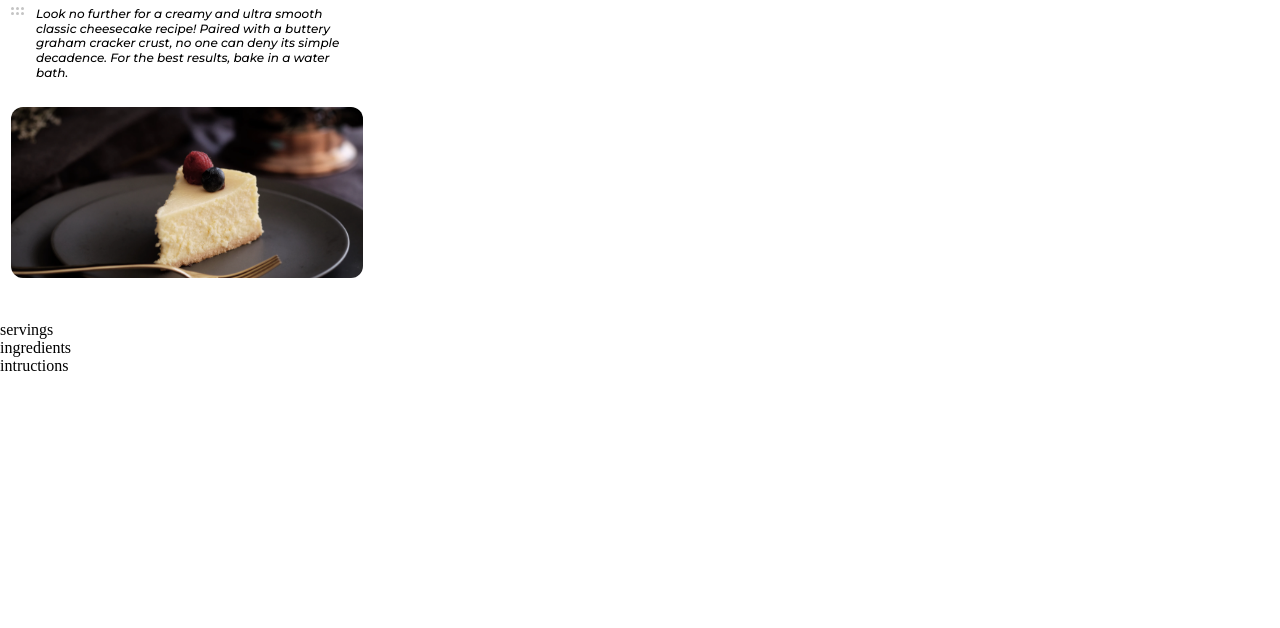
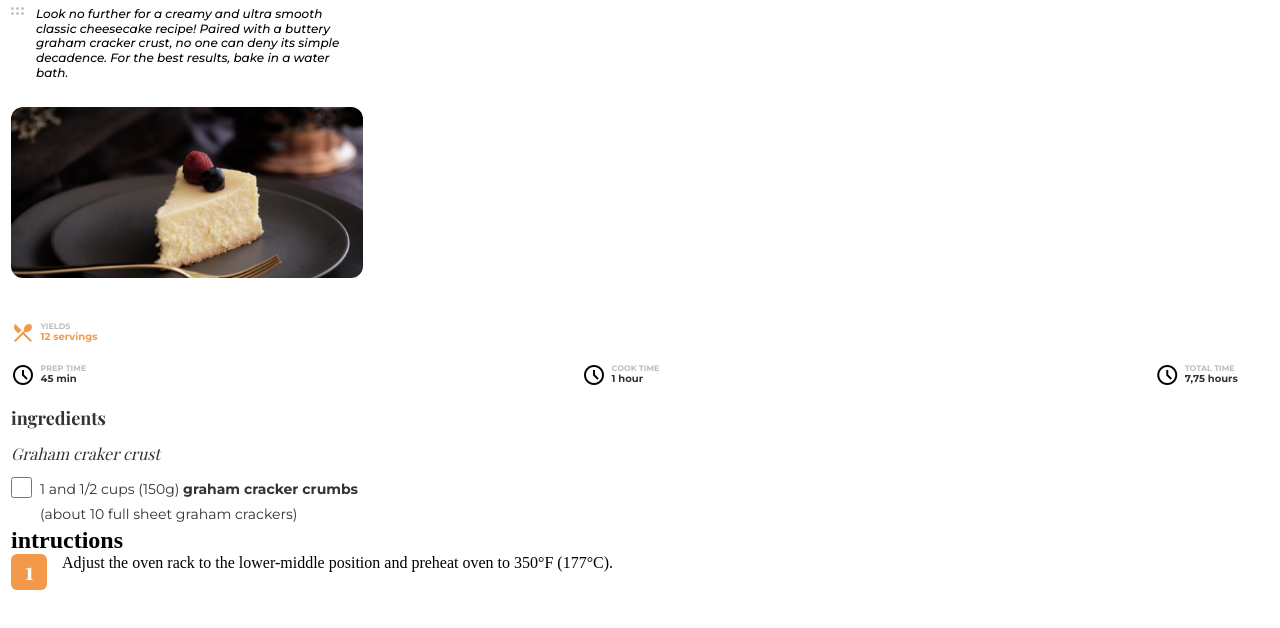
Before and after one commit to orokusaki31/recipe-challenger, a plain HTML site: page index.html in a window 1280 px wide. Shown: the part 66-694 px from the top of the page. Drawn offline with nearby package versions, Linux system fonts and the light colour scheme; a web font is replaced by a local one.

Commit message:
finished

```diff
--- a/assets/css/styles.css
+++ b/assets/css/styles.css
@@ -5,9 +5,10 @@
     margin:0;
 }
 /* convierto la imagen y el parrafo en flex para que queden en linea */
-header{
+body{
     margin-left: 11px;
 }
+
 h1{
     font-family: "playfair display", serif;
     font-weight: 700;
@@ -40,3 +41,98 @@ h1{
     width: 100%;
     border-radius: 12px;
 }
+.details{
+    display: flex;
+    gap: 1rem;
+    margin-bottom: 20.75px;
+}
+.icon{
+    width: 13.54px;
+    height: 12.57px;
+}
+#fork,#servings{
+    color: #f2994a;
+}
+.description :nth-child(1){
+    font-family: "montserrat";
+    font-weight: bold;
+    font-size: 8px;
+    line-height: 10px;
+    color: #bdbdbd;
+}
+.description :nth-child(2){
+    font-family: "montserrat";
+    font-weight: medium;
+    font-size: 10px;
+    line-height: 12px;
+    color: #333333
+}
+.times{
+    margin-right: 42.29px;
+    display: flex;
+    justify-content: space-between;
+}
+.check{
+    display: flex;
+    gap: 8px;
+}
+#ingredients{
+    color: #333333;
+}
+#ingredients h2{
+    font-family: "playfair display", serif;
+    font-weight: 700;
+    font-size: 18px;
+    line-height: 24px;
+    margin-bottom: 13px;
+}
+#ingredients h3{
+    font-family: "playfair display", serif;
+    font-style: italic;
+    font-weight: 400;
+    font-size: 16px;
+    line-height: 21.33px;
+    margin-bottom: 13px;
+}
+input{
+    border: solid 1px #828282;
+    width: 21px;
+    height: 21px;
+}
+.check p{
+    width: 321px;
+    font-family: 'Montserrat', sans-serif;
+    font-weight: 400;
+    font-size: 14px;
+    line-height: 25px;
+}
+.check p span{
+    font-weight: 700;
+}
+.intruction{
+    display: flex;
+    gap: 15px;
+}
+.intruction div{
+    width: 36px;
+    height: 36px;
+    text-align: center;
+    background-color: #f2994a;
+    border-radius: 6px;
+    color: white;
+}
+.ancho p{
+    width: 300px;
+    font-family: 'Montserrat', sans-serif;
+    font-weight: 400;
+    font-size: 16px;
+    line-height: 20px;
+    color: #000;
+}
+.intruction div p{
+    font-family: "playfair display", serif;
+    font-weight: 700;
+    font-size: 24px;
+    line-height: 32px;
+    color: #ffff;
+}
--- a/index.html
+++ b/index.html
@@ -6,7 +6,10 @@
     <meta name="viewport" content="width=device-width, initial-scale=1.0">
     <link rel="preconnect" href="https://fonts.googleapis.com">
     <link rel="preconnect" href="https://fonts.gstatic.com" crossorigin>
-    <link href="https://fonts.googleapis.com/css2?family=Montserrat:ital,wght@0,400;0,500;0,700;1,400;1,500&family=Playfair+Display:wght@400;700&display=swap" rel="stylesheet">
+    <link rel="preconnect" href="https://fonts.googleapis.com">
+    <link rel="preconnect" href="https://fonts.gstatic.com" crossorigin>
+    <link href="https://fonts.googleapis.com/css2?family=Montserrat:ital,wght@0,400;0,500;0,700;1,400;1,500&family=Playfair+Display:ital,wght@0,400;0,700;1,400&display=swap" rel="stylesheet">
+    <link rel="stylesheet" href="https://fonts.googleapis.com/css2?family=Material+Symbols+Outlined:opsz,wght,FILL,GRAD@48,400,0,0" />
     <link rel="stylesheet" href="./assets/css/styles.css">
     <title>recipe challenger</title>
 </head>
@@ -23,10 +26,70 @@
     </header>
     <main>
         <section>
-        <div>servings</div>
-        <div>ingredients</div>
+        <div class="servingsTimes">
+            <div class="details">
+                <div class="icon">
+                    <span class="material-symbols-outlined" id="fork">
+                        restaurant_menu
+                        </span>
+                </div>
+                <div class="description">
+                    <h3>YIELDS</h3>
+                    <h3 id="servings">12 servings</h3>
+                </div>
+            </div>
+            <div class="times">
+                <div class="details">
+                    <div class="icon">
+                        <span class="material-symbols-outlined">
+                            schedule
+                        </span>
+                    </div>
+                    <div class="description">
+                        <h3>PREP TIME</h3>
+                        <h3>45 min</h3>
+                    </div>
+                </div>
+                <div class="details">
+                    <div class="icon">
+                        <span class="material-symbols-outlined">
+                            schedule
+                        </span>
+                    </div>
+                    <div class="description">
+                        <h3>COOK TIME</h3>
+                        <h3>1 hour</h3>
+                    </div>
+                </div>
+                <div class="details">
+                    <div class="icon">
+                        <span class="material-symbols-outlined">
+                            schedule
+                        </span>
+                    </div>
+                    <div class="description">
+                        <h3>TOTAL TIME</h3>
+                        <h3>7,75 hours</h3>
+                    </div>
+                </div>
+            </div>
+        </div>
+        <div id="ingredients">
+            <h2>ingredients</h2>
+            <h3>Graham craker crust</h3>
+            <div class="check">
+                <input type="checkbox" name="first" id="first">
+                <p>1 and 1/2 cups (150g) <span>graham cracker crumbs</span> (about 10 full sheet graham crackers)</p>
+            </div>
+        </div>
         </section>
-        <section>intructions</section>
+        <section id="intructions">
+            <h2>intructions</h2>
+            <div class="intruction">
+                <div><p>1</p></div>
+                <p class="ancho">Adjust the oven rack to the lower-middle position and preheat oven to 350°F (177°C).</p>
+            </div>
+        </section>
     </main>
     <footer></footer>
 </body>
```
